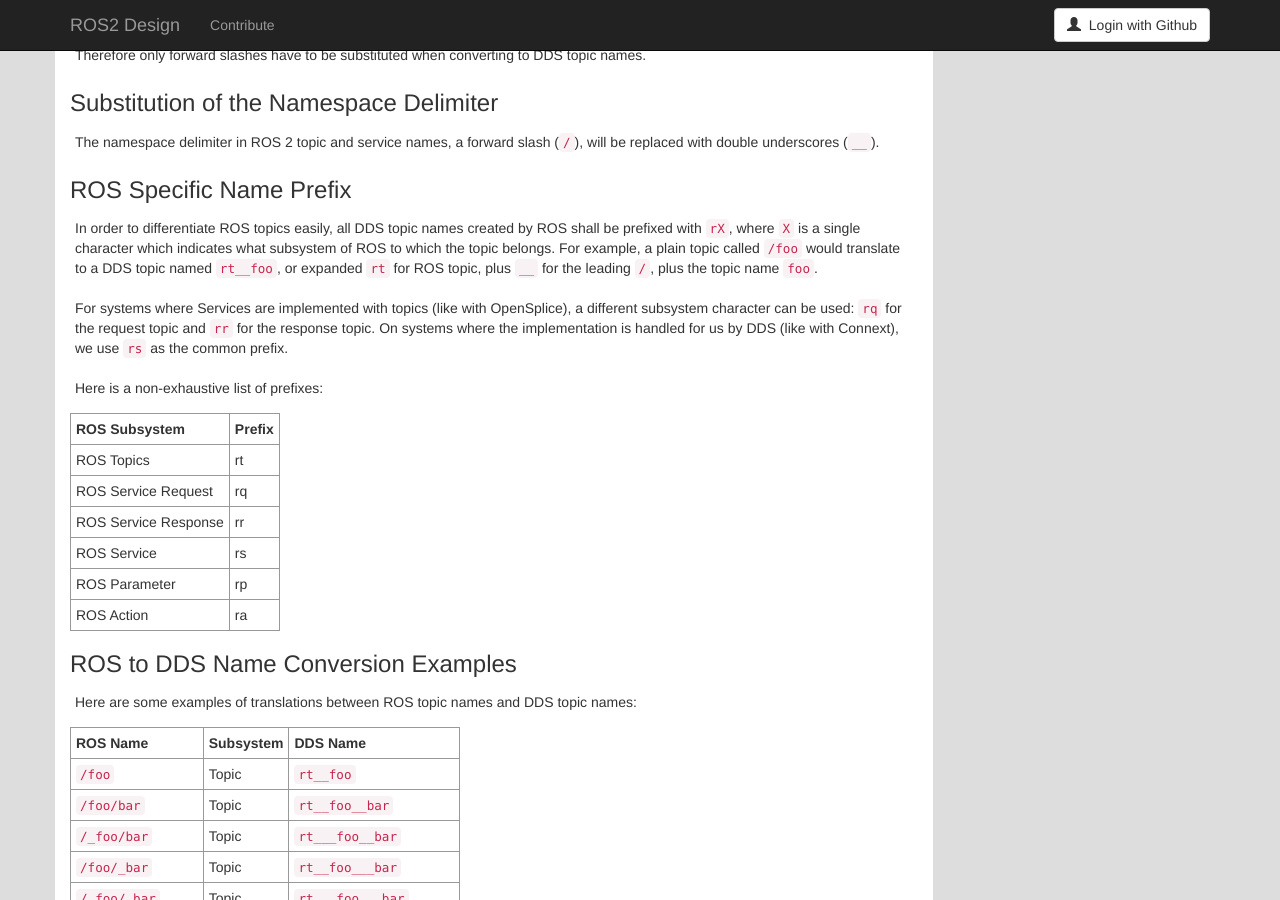
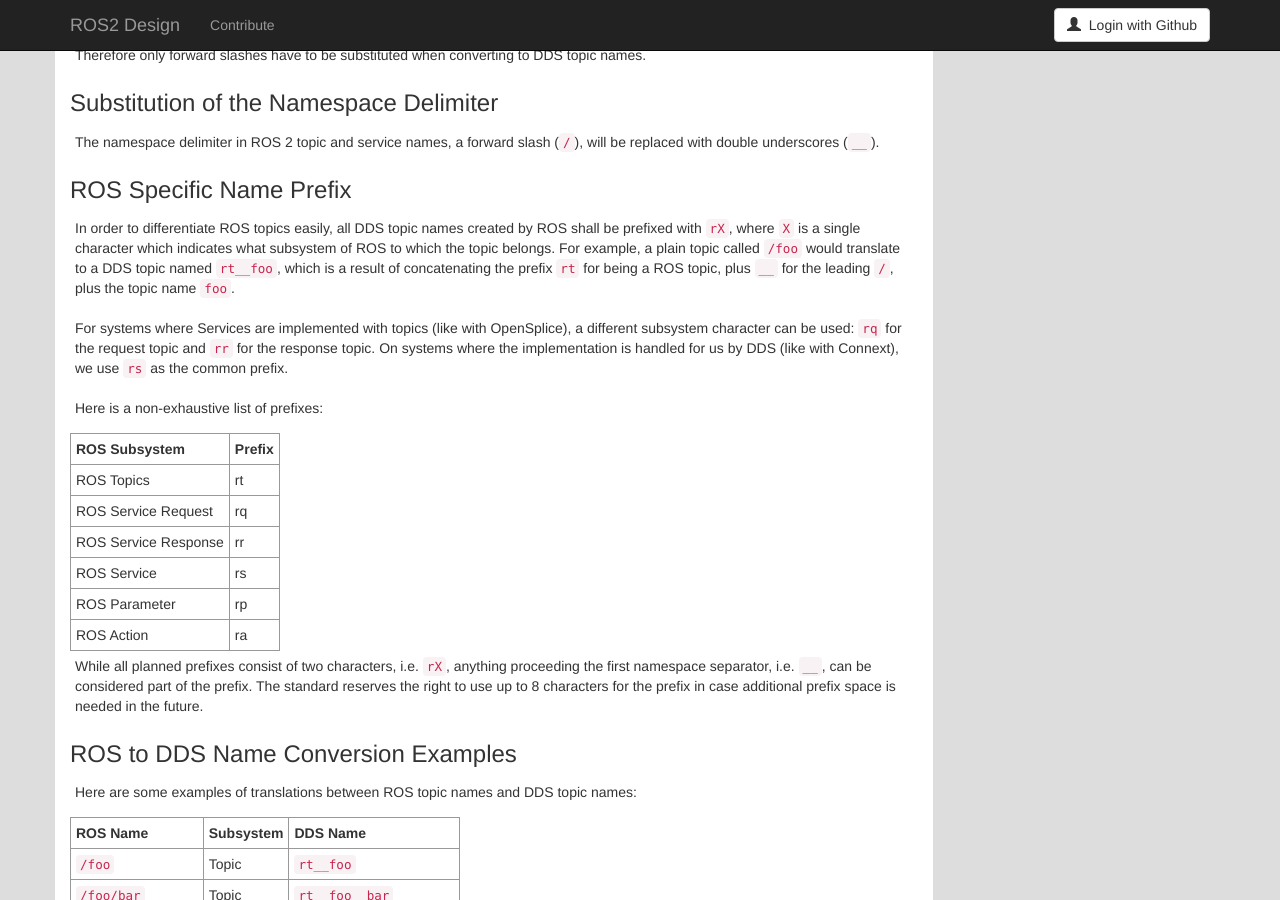
Before and after one commit to ros2/design, a Jekyll site: the page built from articles/115_topic_and_service_name_mapping.md, in a window 1280 px wide and 900 px high, scrolled down 3944 px. Built offline with Jekyll 4.4.1, drawn with Linux system fonts in a browser that asks for light colours; nearby versions of some CDN libraries.

Commit message:
reserve 8 characters for the prefix (future use)

```diff
--- a/articles/115_topic_and_service_name_mapping.md
+++ b/articles/115_topic_and_service_name_mapping.md
@@ -208,7 +208,7 @@ The namespace delimiter in ROS 2 topic and service names, a forward slash (`/`),
 ### ROS Specific Name Prefix
 
 In order to differentiate ROS topics easily, all DDS topic names created by ROS shall be prefixed with `rX`, where `X` is a single character which indicates what subsystem of ROS to which the topic belongs.
-For example, a plain topic called `/foo` would translate to a DDS topic named `rt__foo`, or expanded `rt` for ROS topic, plus `__` for the leading `/`, plus the topic name `foo`.
+For example, a plain topic called `/foo` would translate to a DDS topic named `rt__foo`, which is a result of concatenating the prefix `rt` for being a ROS topic, plus `__` for the leading `/`, plus the topic name `foo`.
 
 For systems where Services are implemented with topics (like with OpenSplice), a different subsystem character can be used: `rq` for the request topic and `rr` for the response topic.
 On systems where the implementation is handled for us by DDS (like with Connext), we use `rs` as the common prefix.
@@ -223,6 +223,9 @@ Here is a non-exhaustive list of prefixes:
 | ROS Service          | rs     |
 | ROS Parameter        | rp     |
 | ROS Action           | ra     |
+
+While all planned prefixes consist of two characters, i.e. `rX`, anything proceeding the first namespace separator, i.e. `__`, can be considered part of the prefix.
+The standard reserves the right to use up to 8 characters for the prefix in case additional prefix space is needed in the future.
 
 ### ROS to DDS Name Conversion Examples
 
```
